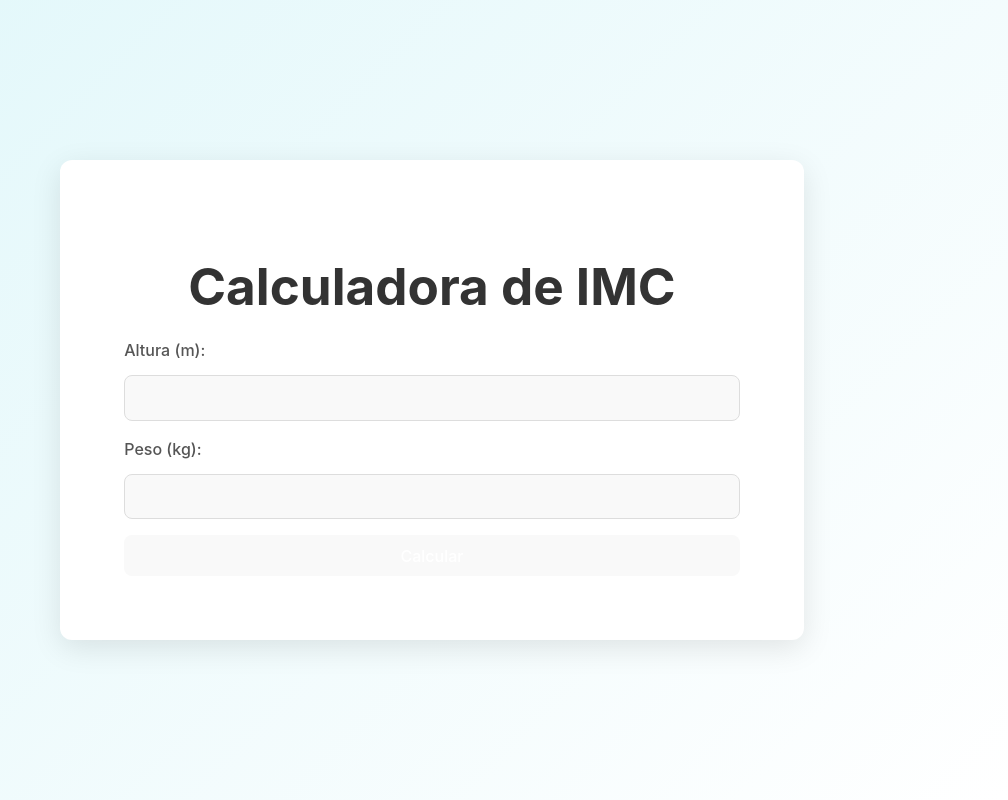
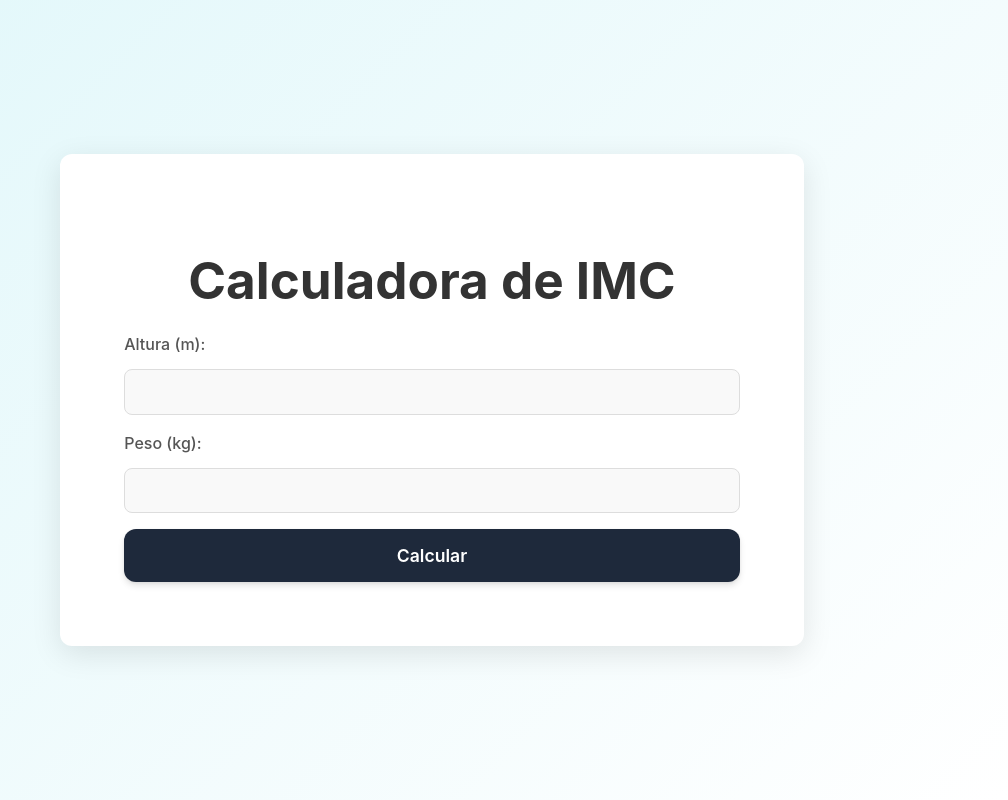
Before and after one commit to lucasgazzola/2025_proyecto1_front_imc, a React (Vite) app: page / in a window 1280 px wide. Shown: the whole page, without its empty margins (272-1280 px from the left). Built offline with nearby package versions, Linux system fonts and the light colour scheme; no server answers.

Commit message:
fix button style

```diff
--- a/src/ImcForm.css
+++ b/src/ImcForm.css
@@ -71,28 +71,30 @@ input[type='number']:focus {
 }
 
 /* Botón */
-button {
-  background: #00bcd4;
-  width: 100%;
-  color: white;
-  border: none;
-  padding: 0.8rem;
-  border-radius: 8px;
-  font-size: 1rem;
+#button-submit {
+  border-radius: 12px;
+  border: 2px solid transparent;
+  padding: 0.8em 1.5em;
+  font-size: 1.1em;
   font-weight: 600;
+  font-family: inherit;
+  background-color: #1e293b;
+  color: #ffffff;
   cursor: pointer;
-  transition: background 0.3s, transform 0.2s, box-shadow 0.3s;
+  transition: all 0.3s ease-in-out;
+  box-shadow: 0 4px 6px rgba(0, 0, 0, 0.1), 0 1px 3px rgba(0, 0, 0, 0.06);
 }
 
-button:hover {
-  background: #008ba3;
-  transform: translateY(-3px);
-  box-shadow: 0 6px 20px rgba(0, 139, 163, 0.3);
+#button-submit:hover {
+  background-color: #374151;
+  border-color: transparent;
+  box-shadow: 0 6px 8px rgba(0, 0, 0, 0.15), 0 2px 4px rgba(0, 0, 0, 0.1);
 }
 
-button:active {
-  transform: translateY(0);
-  box-shadow: none;
+#button-submit:focus,
+#button-submit:focus-visible {
+  outline: 4px auto #3b82f6;
+  outline-offset: 2px;
 }
 
 /* Resultados */
--- a/src/ImcForm.tsx
+++ b/src/ImcForm.tsx
@@ -79,7 +79,9 @@ function ImcForm() {
               min="1"
             />
           </div>
-          <button type="submit">Calcular</button>
+          <button id="button-submit" type="submit">
+            Calcular
+          </button>
         </form>
 
         {resultado && (
--- a/src/index.css
+++ b/src/index.css
@@ -37,25 +37,6 @@ h1 {
   line-height: 1.1;
 }
 
-button {
-  border-radius: 8px;
-  border: 1px solid transparent;
-  padding: 0.6em 1.2em;
-  font-size: 1em;
-  font-weight: 500;
-  font-family: inherit;
-  background-color: #1a1a1a;
-  cursor: pointer;
-  transition: border-color 0.25s;
-}
-button:hover {
-  border-color: #646cff;
-}
-button:focus,
-button:focus-visible {
-  outline: 4px auto -webkit-focus-ring-color;
-}
-
 @media (prefers-color-scheme: light) {
   :root {
     color: #213547;
```
